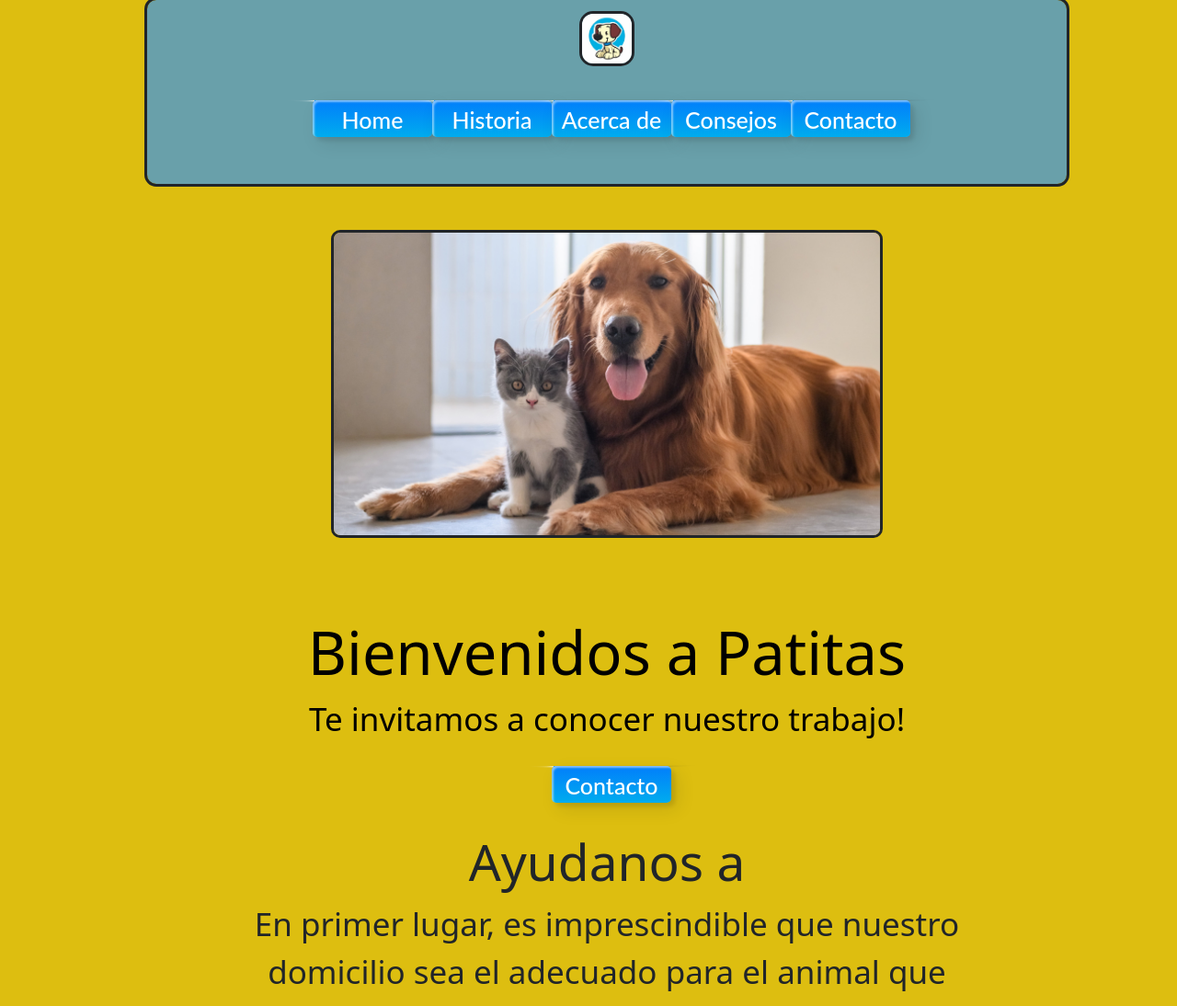
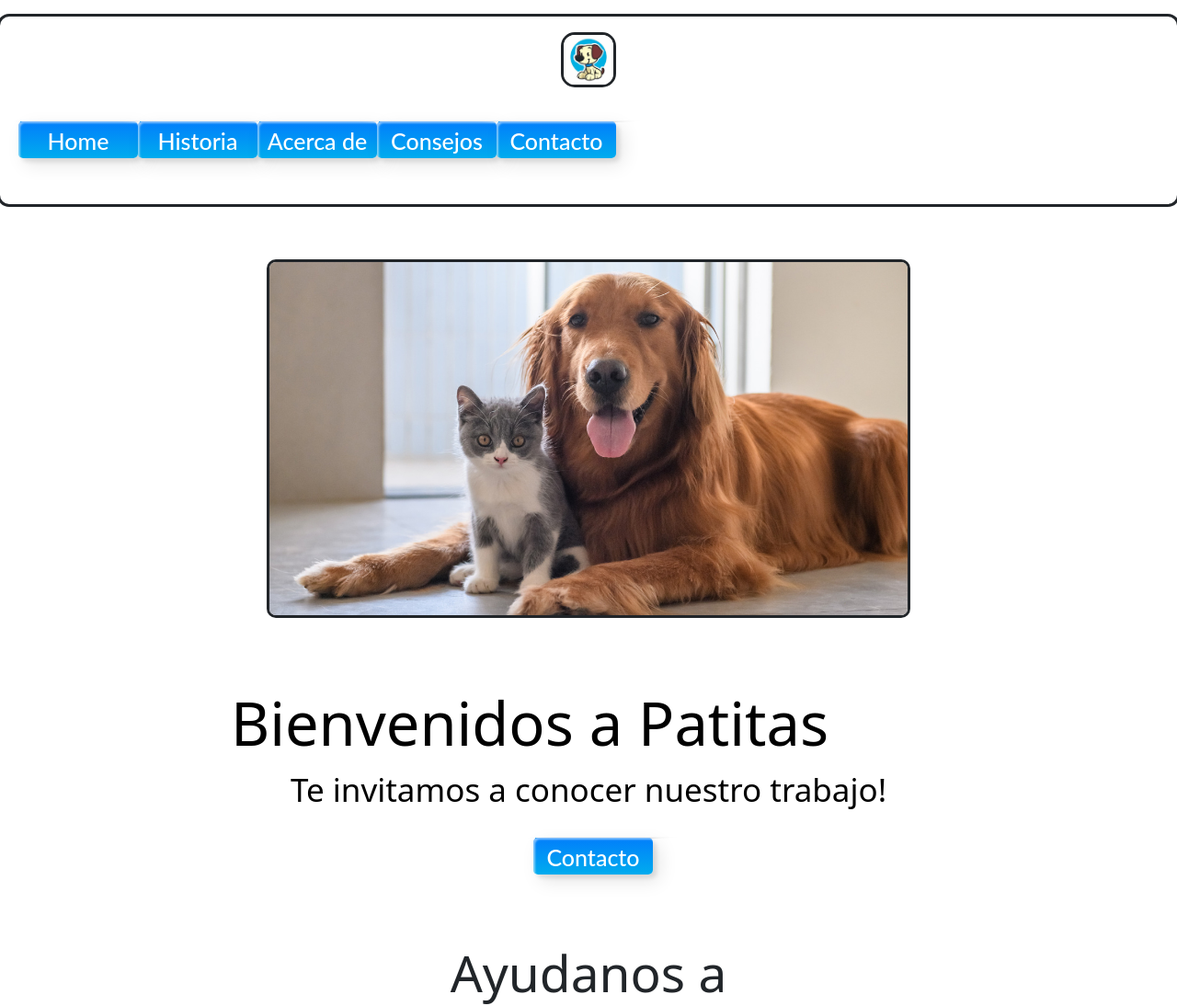
Before and after one commit to mauribarbona/preentrega2, a plain HTML site: page index.html in a window 1280 px wide. Shown: the top 1094 px of the page at 92% size. Drawn offline with nearby package versions, Linux system fonts and the light colour scheme.

Commit message:
Add files via upload

```diff
--- a/estilo.css
+++ b/estilo.css
@@ -1,87 +1,86 @@
 * {
-    text-align: center;
-    place-self: center;
+    margin: o;
+    padding: 0;
+    background: #ffffff;
 }
 
-@media screen and (min-width: 320px) {
+@media screen and (min-width: 600px) {
 
-    body, head, header, div, .casa, .cotenedor, img.institnto2, .hola2, .hola3,h2, h3, .footer-conteiner, .footer-conteiner05, .footer-conteiner04, .footer-conteiner03, .footer-conteiner02, .fotter.conteiner01 {
+    body, head, header, #mainhearder, .casa,div, .cotenedor, img.institnto2, .hola2, .hola3, h2, h3, .footer-conteiner, .footer-conteiner05, .footer-conteiner04, .footer-conteiner03, .footer-conteiner02, .fotter.conteiner01 {
         min-width: 320px;
-        width : 1000px;
+        flex-direction: column;
+        display: inline-grid;
 
     }
 
-    .instinto1 {
-        height: 250px;
-        width: 600px;
-
-    }
-
-    header#mainheader {
-        width: 1000px;
-    }
-
-    .texto {
-        margin: 10px;
-    }
-}
-
-@media  screen and (min-width: 375px){
-    body, head, header, div, .casa, .cotenedor, img.institnto2, .hola2, .hola3,h2, h3, .footer-conteiner, .footer-conteiner05, .footer-conteiner04, .footer-conteiner03, .footer-conteiner02, .fotter.conteiner01 {
-        min-width: 375px;
-        width: 800px;
-    }
-
-    img.instinto1 {
-        height: 250px;
-
-    }
-}
-
-@media  screen and (min-width: 768px){
-    body, head, header, div, .casa, .cotenedor, img.institnto2, .hola2, .hola3,h2, h3, .footer-conteiner, .footer-conteiner05, .footer-conteiner04, .footer-conteiner03, .footer-conteiner02, .fotter.conteiner01 {
-        width: 950px;
-    }
-
-    img.instinto1 {
-        height: 500px;
-        width: 600px;
-    }
-}
-
-@media  screen and (min-width: 1024px){
-    body, head, header, div, .casa, .cotenedor, img.institnto2, .hola2, .hola3,h2, h3, .footer-conteiner, .footer-conteiner05, .footer-conteiner04, .footer-conteiner03, .footer-conteiner02, .fotter.conteiner01 {
-        width: 1000px;
-    }
-
-    img.instinto1 {
-        height: 500px;
-        width: 600px;
+    .btn-12 span {
+        flex-direction: column;
     }
 
 
+
+
+
+    div.hola>p {
+        font-size: 20px;
+        padding: 0;
+    }
+
+    h1 {
+        font-size: 40px;
+    }
+
+    h2 {
+        font-size: 35px;
+    }
+
+    img.instintos1 {
+        width: 600px;
+        position: relative;
+        border: solid;
+        border-radius: 10px;
+        align-self: center;
+        min-width: 450px;
+    }
+
+    header {
+        width:  100%;
+        background-color: white;
+    }
+
+    #mainhearder {
+        width: 100%;
+        background-color: white;
+    }
+
 }
 
+
 body {
-    background-color: rgb(221, 190, 16);
+    width: 100%;
     place-self: center;
-    display:inline-grid;
+    display:grid;
     box-sizing: border-box;
 
 }
 
 header {
-    background-color: rgb(105, 160, 170);
+    background-color: white;
     outline-style: solid;
     border-radius: 10px;
     border-color: rgb(2, 2, 2);
+    width: 100%;
 
     place-self: center;
-    display: inline-table;
+    display: flex;
+}
+
+div {
+    margin: 5px;
 }
 
 div.contenedor {
-    display: contents;
+    display: flex;
 
 
 }
@@ -93,7 +92,7 @@ section.casa {
 }
 
 .logo {
-    display: inline-block;
+    display: flex;
     width: 60px;
     height: 60px;
     overflow: auto;
@@ -101,6 +100,10 @@ section.casa {
     border: solid;
     border-radius: 15px;
     place-self: center;
+}
+
+header#mainhearder {
+    width: 100%;
 }
 
 
@@ -114,7 +117,7 @@ ul {
 }
 
 li {
-    display: list-item;
+    display: flex;
     text-align: center;
 
 }
@@ -130,11 +133,12 @@ img.instintos2 {
         top: 20px;
         border: solid;
         border-radius: 10px;
+        margin: 0 260px;
 
 }
 
 img.instintos1 {
-    width: 600px;
+    width: 700px;
     position: relative;
     border: solid;
     border-radius: 10px;
@@ -145,7 +149,7 @@ img.instintos1 {
 
 section.texto {
     color: aliceblue;
-    height: 250px;
+
     padding: 25px;
     display: inline-grid;
     min-width: 500px;
@@ -248,7 +252,7 @@ img.instinto2 {
  }
 
  main.casa {
-    margin: 0 20px 0 20px;
+    margin: 10px 20px 0 20px;
 
 }
 
@@ -296,6 +300,7 @@ img.img.contacto {
     height: 320px;
     top: 50px;
     margin-bottom: 81px;
+    margin: 50px 260px;
 }
 
 section>h4 {
@@ -403,7 +408,7 @@ h2 {
 
 div.footer-conteiner {
     min-width: 600px;
-    background: #a5c1d9;
+    background: #ffffff;
     margin: 25px 0 25px 0;
 }
 
@@ -530,9 +535,10 @@ div.hola1 {
     border-radius: 15px;
     color: #6e9569;
     background-color: #a5c1d9;
+    display: grid;
   }
 
   .float-end>a {
-    padding: 40px;
-    color: #f1f1f0;
+    padding: 20px;
+    color: #b3b334;
   }
```
